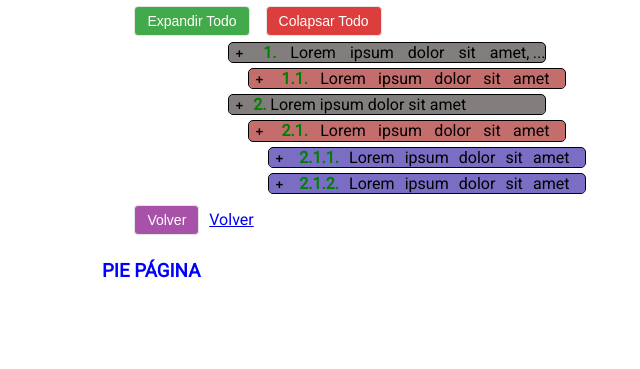
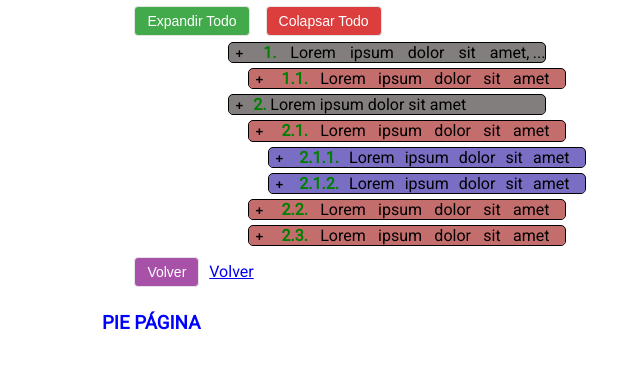
Before and after one commit to zni4/EjemploMensajeError, a plain HTML site: page NuevaPagina.html in a window 1280 px wide. Shown: the part 201-570 px from the top of the page, without its empty margins (6-646 px from the left). Drawn offline with Linux system fonts and the light colour scheme.

Commit message:
Se añaden más elementos al árbol

```diff
--- a/NuevaPagina.html
+++ b/NuevaPagina.html
@@ -123,6 +123,36 @@
 				hic eum incidunt!
 			</div>
 
+			<div class="contenedor nivel2" id="div2niv2-2">
+				<button
+					class="Botonmas nivel2"
+					style="margin-left: 0px;"
+					id="mas2niv2-2"
+					onclick="Mostrar('div2niv2-2','mas2niv2-2');"
+				>
+					+
+				</button>
+				<b>2.2.</b> Lorem ipsum dolor sit amet consectetur adipisicing elit.
+				Labore temporibus quae repellat at, nobis rem molestiae! Ratione
+				pariatur iste corrupti, suscipit non perferendis repellat? Rem ut eaque
+				hic eum incidunt!
+			</div>
+
+			<div class="contenedor nivel2" id="div2niv2-3">
+				<button
+					class="Botonmas nivel2"
+					style="margin-left: 0px;"
+					id="mas2niv2-3"
+					onclick="Mostrar('div2niv2-3','mas2niv2-3');"
+				>
+					+
+				</button>
+				<b>2.3.</b> Lorem ipsum dolor sit amet consectetur adipisicing elit.
+				Labore temporibus quae repellat at, nobis rem molestiae! Ratione
+				pariatur iste corrupti, suscipit non perferendis repellat? Rem ut eaque
+				hic eum incidunt!
+			</div>
+
 			<button class="Botonmorado" onclick="Volver();">
 				Volver
 			</button>
--- a/NuevaPagina.js
+++ b/NuevaPagina.js
@@ -3,6 +3,9 @@ function Volver() {
 }
 
 function Mostrar(identidad, identidadBoton) {
+	var maximoSubnivel = 10;
+	var maximoOrden = 10;
+
 	var mostrarOcultar = document.getElementById(identidadBoton).textContent; //si vale + es que estoy mostrando, si vale - estoy ocultando
 
 	if (document.getElementById(identidad).classList.contains("mostrar")) {
@@ -25,8 +28,8 @@ function Mostrar(identidad, identidadBoton) {
 		identidad.substring(identidad.indexOf("-") + 1, identidad.length)
 	);
 
-	for (let i = subnivel; i < 10; i++) {
-		for (let j = orden; j < 10; j++) {
+	for (let i = subnivel; i < maximoSubnivel; i++) {
+		for (let j = orden; j < maximoOrden; j++) {
 			identidad = "div" + nivelPpal + "niv" + i + "-" + j;
 			identidadBoton = "mas" + nivelPpal + "niv" + i + "-" + j;
 
```
